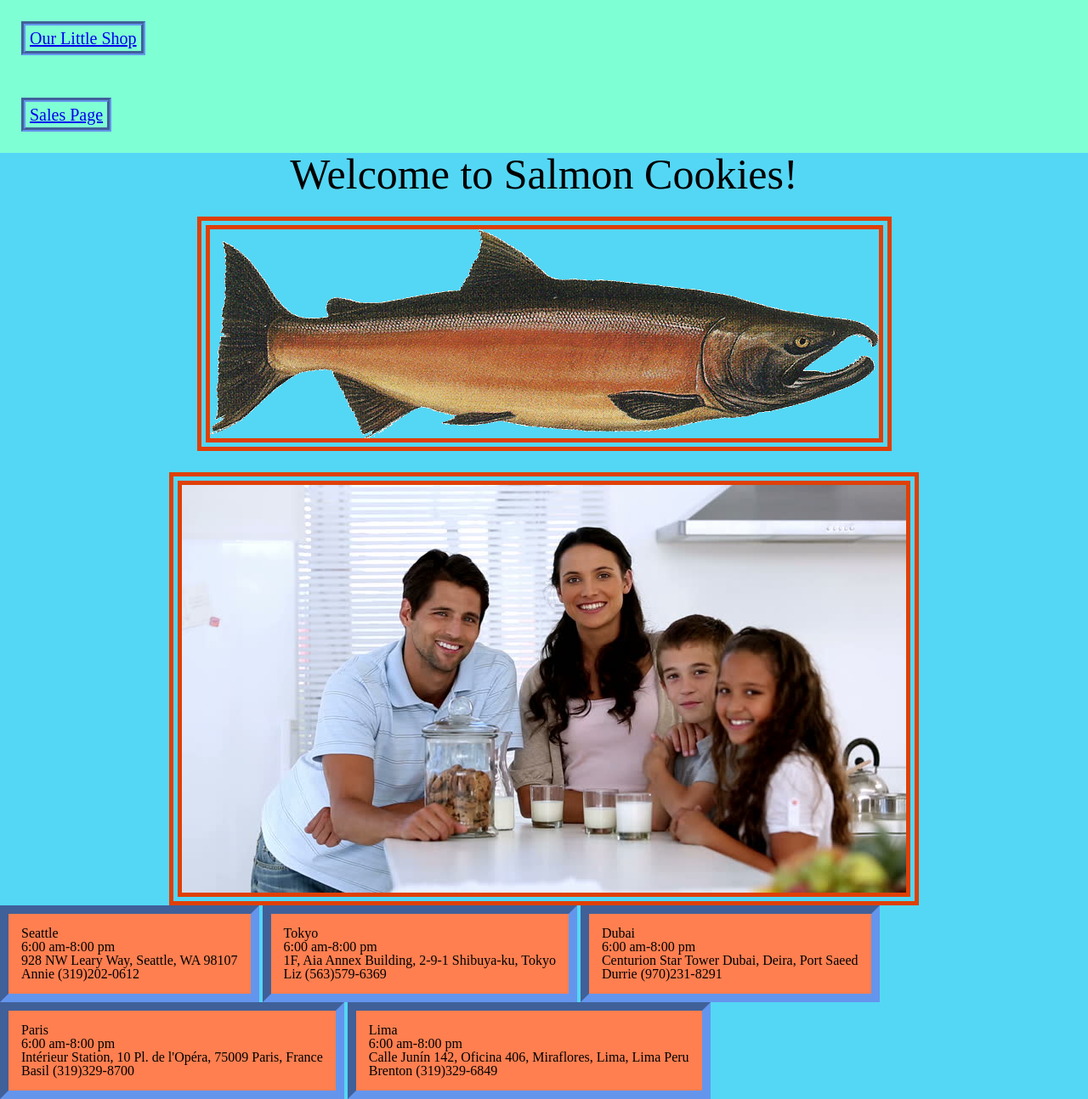
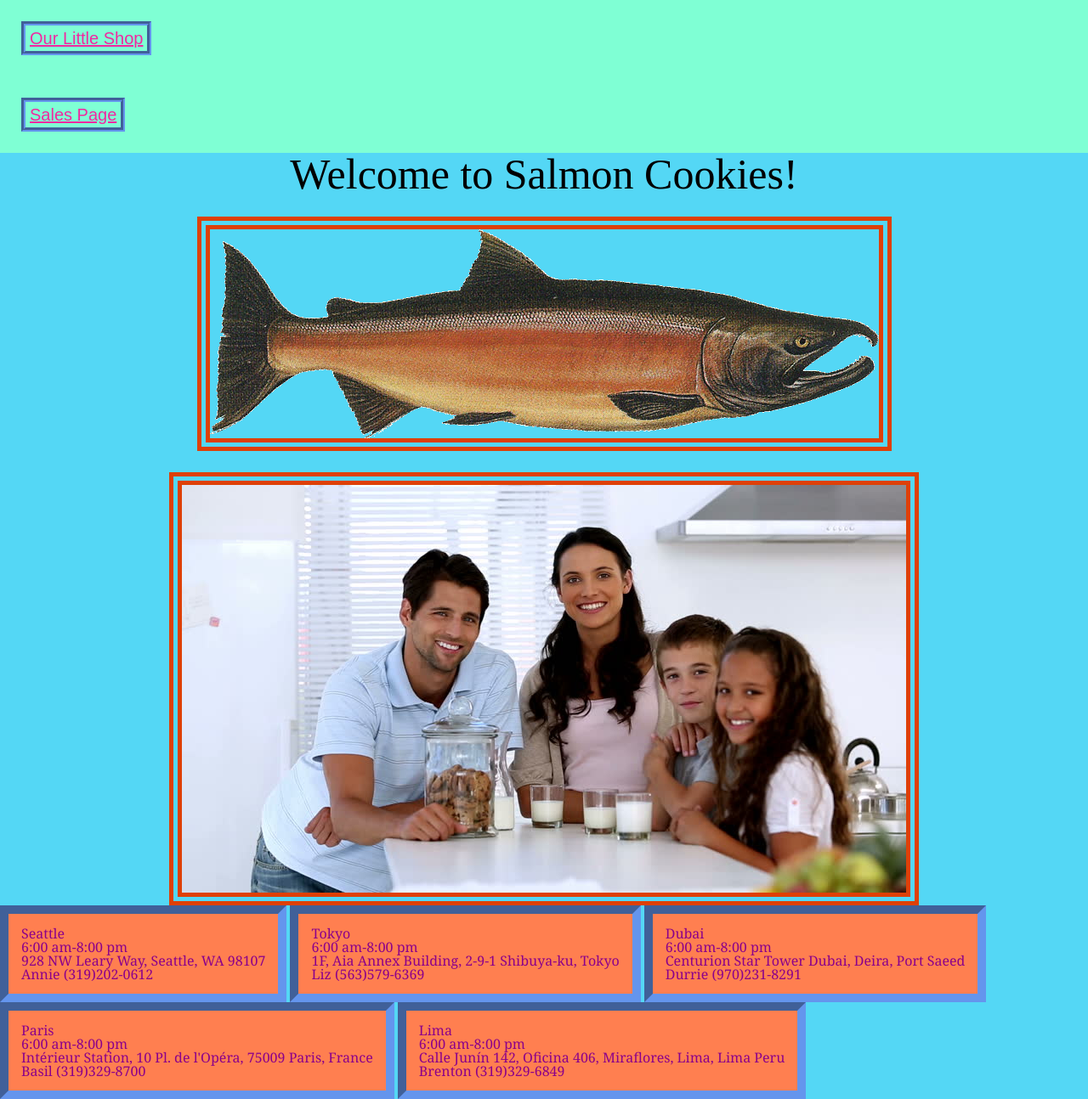
Before and after one commit to KatiLee/cookie-stand, a plain HTML site: page index.html in a window 1280 px wide. Shown: the whole page at 85% size. Drawn offline with Linux system fonts and the light colour scheme.

Commit message:
adding some finishing touches to make sure it covers the criteria

```diff
--- a/css/style.css
+++ b/css/style.css
@@ -6,6 +6,8 @@ a {
   border-width: 5px;
   display: inline-block;
   font-size: 20px;
+  color: rgb(241, 40, 161);
+  font-family: Arial, Helvetica, sans-serif;
 }
 
 body{
@@ -46,4 +48,6 @@ div {
 	background-color: coral;
 	display: inline-block;
 	padding: 15px;
+  font-family: Georgia, 'Times New Roman', Times, serif;
+  color: darkmagenta;
 }
```
